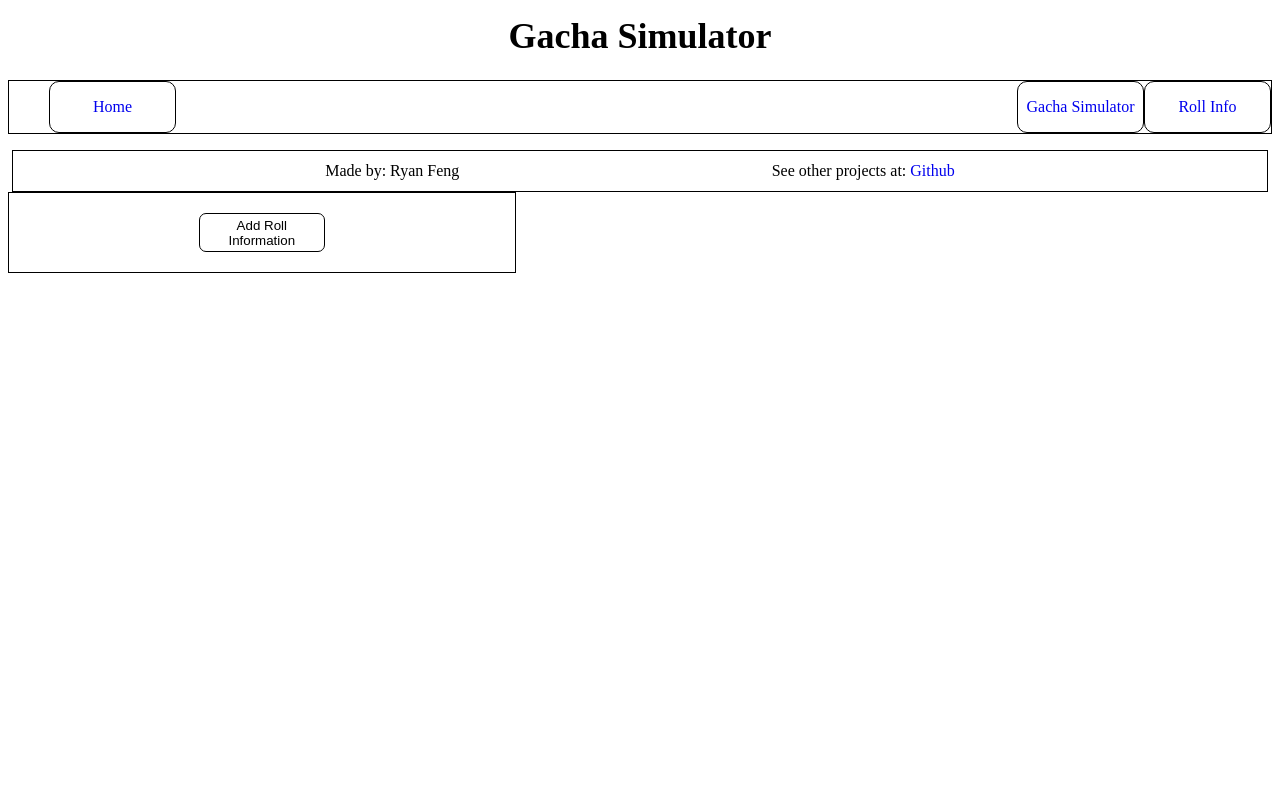
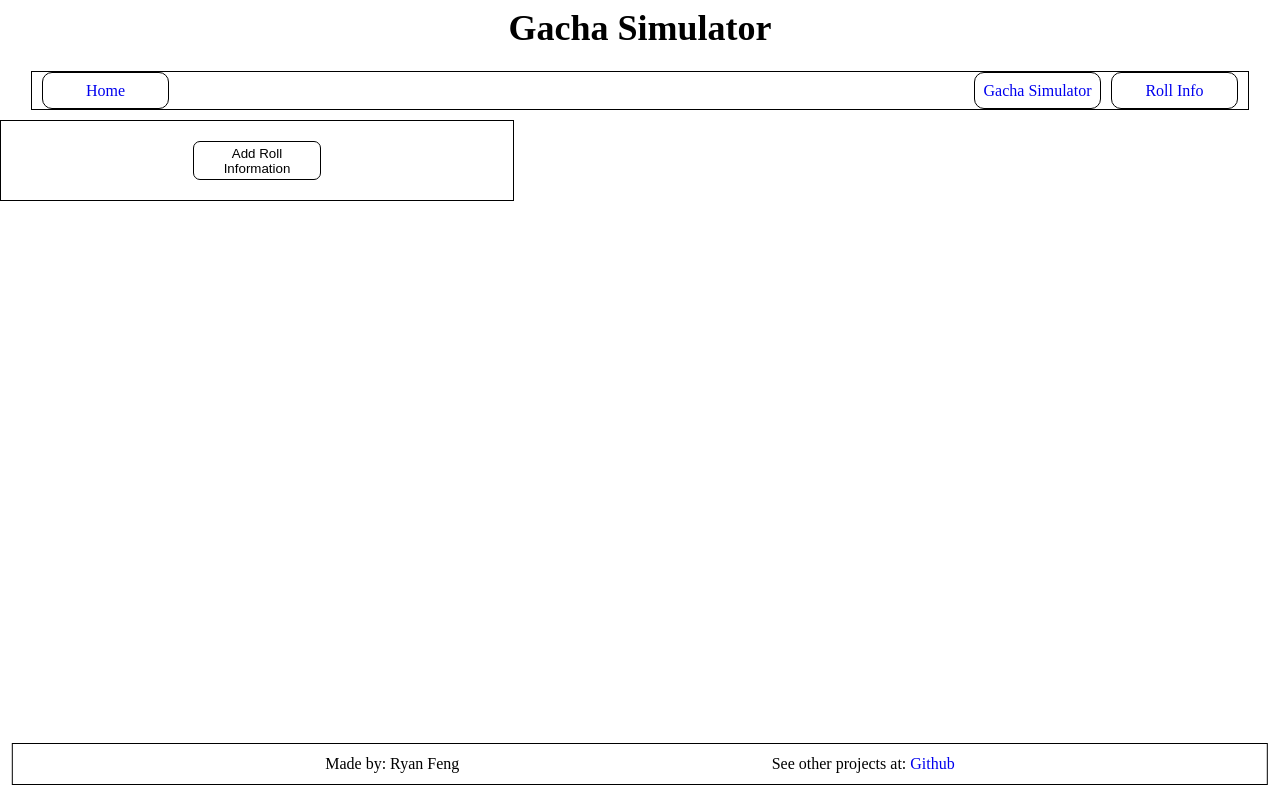
Before and after one commit to RvnVentra/Gacha-Simulator, a React (Create React App) app: page /roll-info in a window 1280 px wide. Built offline with nearby package versions, Linux system fonts and the light colour scheme.

Commit message:
Fixed Footer being displayed above content

```diff
--- a/public/index.html
+++ b/public/index.html
@@ -3,6 +3,13 @@
   <head>
     <meta charset="utf-8" />
     <link rel="icon" href="%PUBLIC_URL%/favicon.ico" />
+    <style type="text/css" media="screen">
+      /*Reset all initial margins/paddings*/
+      * {
+        padding: 0;
+        margin: 0;
+      };
+    </style>
     <meta name="viewport" content="width=device-width, initial-scale=1" />
     <meta name="theme-color" content="#000000" />
     <meta
@@ -29,15 +36,5 @@
   <body>
     <noscript>You need to enable JavaScript to run this app.</noscript>
     <div id="root"></div>
-    <!--
-      This HTML file is a template.
-      If you open it directly in the browser, you will see an empty page.
-
-      You can add webfonts, meta tags, or analytics to this file.
-      The build step will place the bundled scripts into the <body> tag.
-
-      To begin the development, run `npm start` or `yarn start`.
-      To create a production bundle, use `npm run build` or `yarn build`.
-    -->
   </body>
 </html>
--- a/src/App.js
+++ b/src/App.js
@@ -1,5 +1,3 @@
-import { BrowserRouter, Route, Link, Routes } from 'react-router-dom';
-
 import Header from './components/Header/header';
 import Footer from './components/Footer/footer';
 import NavMenu from './components/NavMenu/navMenu';
--- a/src/components/Footer/footer.js
+++ b/src/components/Footer/footer.js
@@ -10,13 +10,16 @@ export default function Footer() {
 };
 
 const FooterContainer = styled.div`
+    position: absolute;
+    left: 50%;
+    transform: translateX(-50%);
+    bottom: 15px;
     display: flex;
     align-items: center;
     justify-content: space-evenly;
     border: 1px solid black;
     height: 40px;
     width: 98vw;
-    margin: 0 auto;
 `;
 
 const Author = styled.p`
--- a/src/components/NavMenu/navMenu.js
+++ b/src/components/NavMenu/navMenu.js
@@ -26,21 +26,24 @@ const NavDisplay = styled.ul`
     align-items: center;
     justify-content: space-between;
     border: 1px solid black;
+    width: 95%;
+    margin: 0 auto 10px auto;
 `;
 
 const Home = styled.div`
-    margin-left: 0;
+    margin-left: 5px;
 `;
 
 const Other = styled.div`
     display: flex;
     align-items: center;
     justify-content: space-evenly;
-    margin-right: 0;
+    margin-right: 5px;
 `;
 
 const NavItems = styled.li`
     list-style: none;
+    margin: 0 5px;
 `;
 
 const NavItem = styled(Link)`
@@ -50,7 +53,7 @@ const NavItem = styled(Link)`
     text-decoration: none;
     border: 1px solid black;
     border-radius: 10px;
-    height: 50px;
+    height: 35px;
     width: 125px;
 
     &:visited {
@@ -58,6 +61,7 @@ const NavItem = styled(Link)`
     };
 
     &:hover, &:focus {
-        color: white;
+        font-style: italic;
+        font-weight: bold;
     };
 `;
--- a/src/components/Pages/Gacha/gacha.js
+++ b/src/components/Pages/Gacha/gacha.js
@@ -207,7 +207,7 @@ const GachaDisplayContainer = styled.div`
     align-items: center;
     justify-content: space-evenly;
     border: 1px solid black;
-    margin-bottom: 25px;
-    height: 82.5vh;
+    margin: 25px auto;
+    height: 75.5vh;
     width: 99vw;
 `;
--- a/src/components/Pages/RollInfo/RollInput/rollInput.js
+++ b/src/components/Pages/RollInfo/RollInput/rollInput.js
@@ -17,10 +17,10 @@ export default function GachaInput(props) {
         };
     };
 
-    const textOnChangeHandler = (e) => {
-        const value = e.target.value;
-        setInput(value);
-    };
+    // const textOnChangeHandler = (e) => {
+    //     const value = e.target.value;
+    //     setInput(value);
+    // };
 
     return (
         <div>
--- a/src/index.js
+++ b/src/index.js
@@ -2,7 +2,7 @@ import React from 'react';
 import ReactDOM from 'react-dom';
 import App from './App';
 import reportWebVitals from './reportWebVitals';
-import { BrowserRouter, Route, Link, Routes } from 'react-router-dom';
+import { BrowserRouter, Route, Routes } from 'react-router-dom';
 
 import RollInfo from './components/Pages/RollInfo/rollInfo';
 import Gacha from './components/Pages/Gacha/gacha';
```
